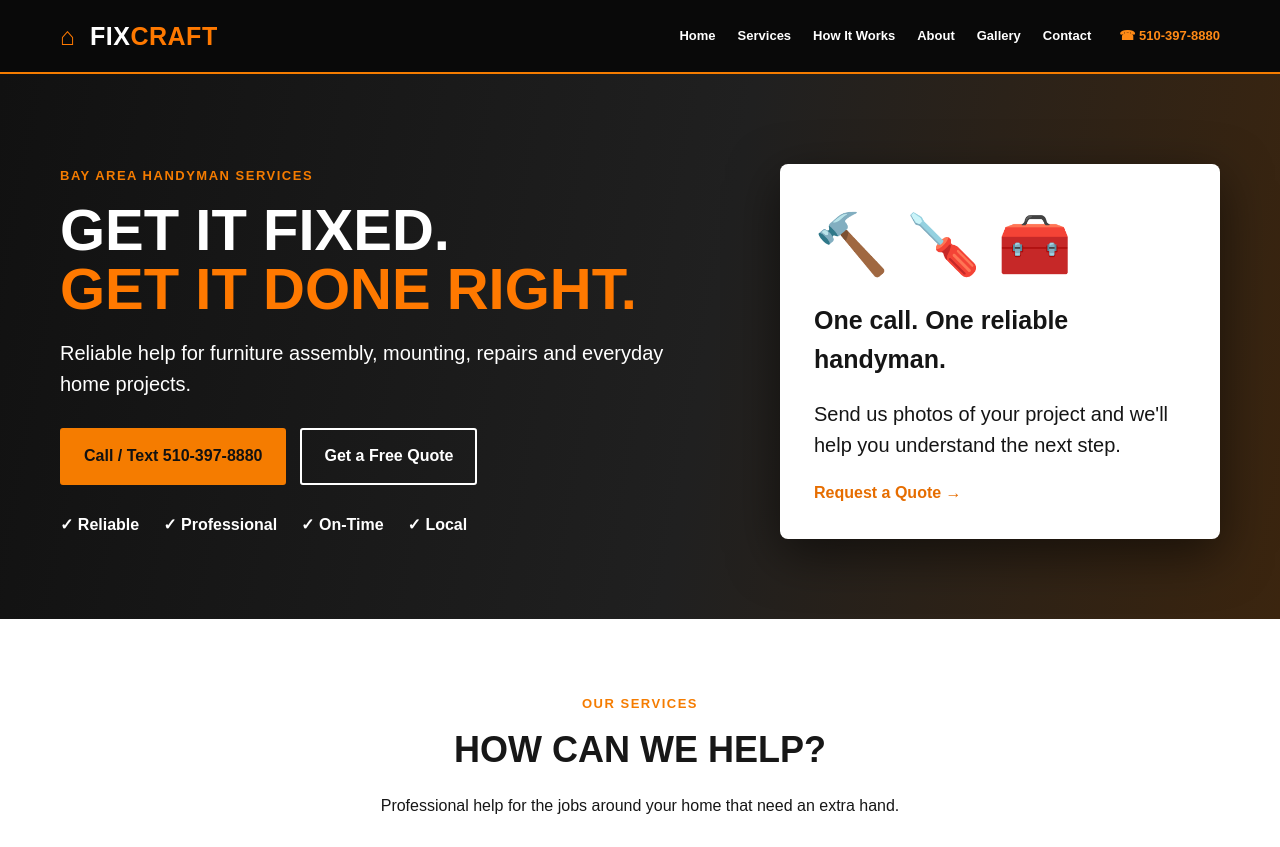
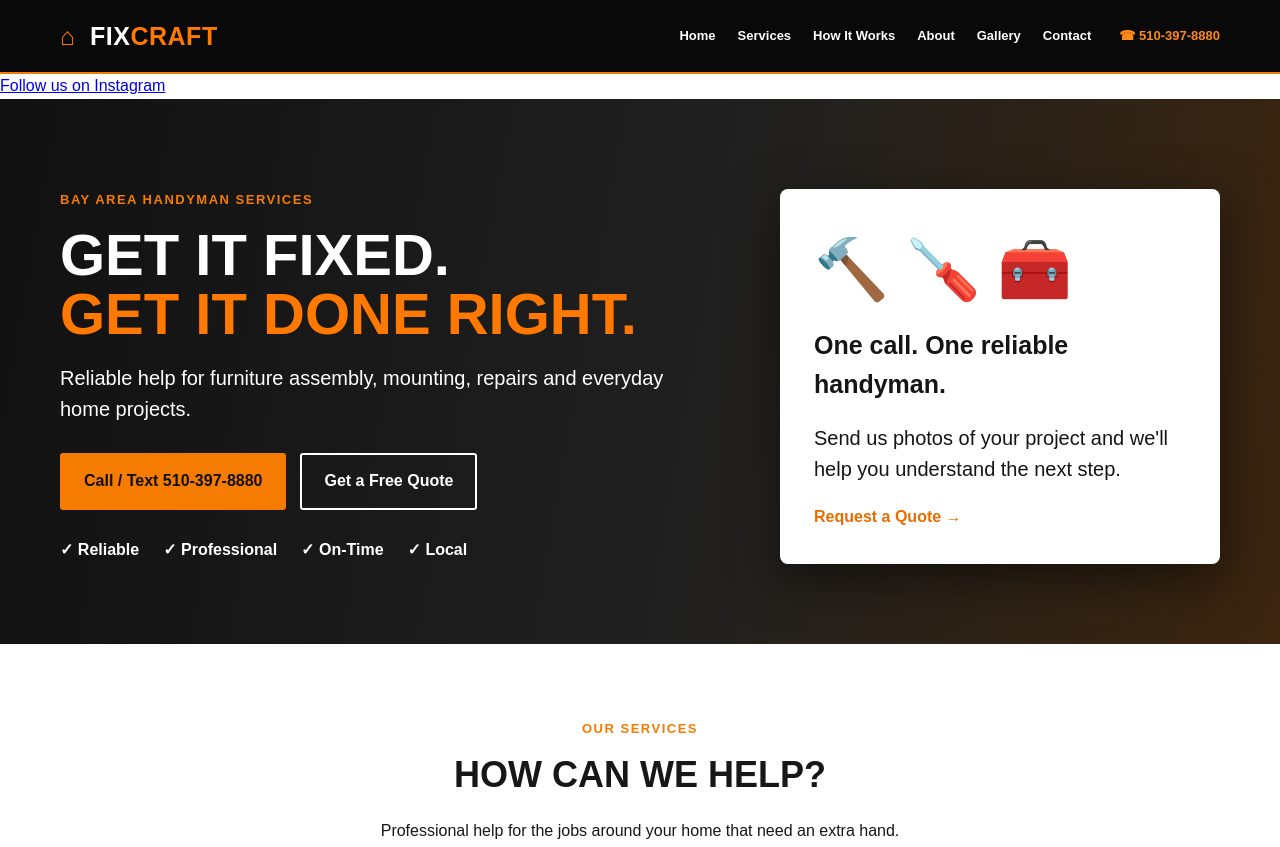
Before and after one commit to hellyhub/fixcarft_website, a plain HTML site: page FixCraft_index_single_file.html in a window 1280 px wide. Shown: the top 847 px of the page. Drawn offline with Linux system fonts and the light colour scheme.

Commit message:
Update FixCraft_index_single_file.html

```diff
--- a/FixCraft_index_single_file.html
+++ b/FixCraft_index_single_file.html
@@ -26,7 +26,9 @@
       <a class="phone" href="tel:+15103978880">☎ 510-397-8880</a>
     </div>
   </header>
-
+<a href="https://www.instagram.com/fixc_raft/" target="_blank" id="instagramLink">
+  Follow us on Instagram
+</a>
   <main>
     <section id="home" class="hero">
       <div class="container hero-grid">
```
